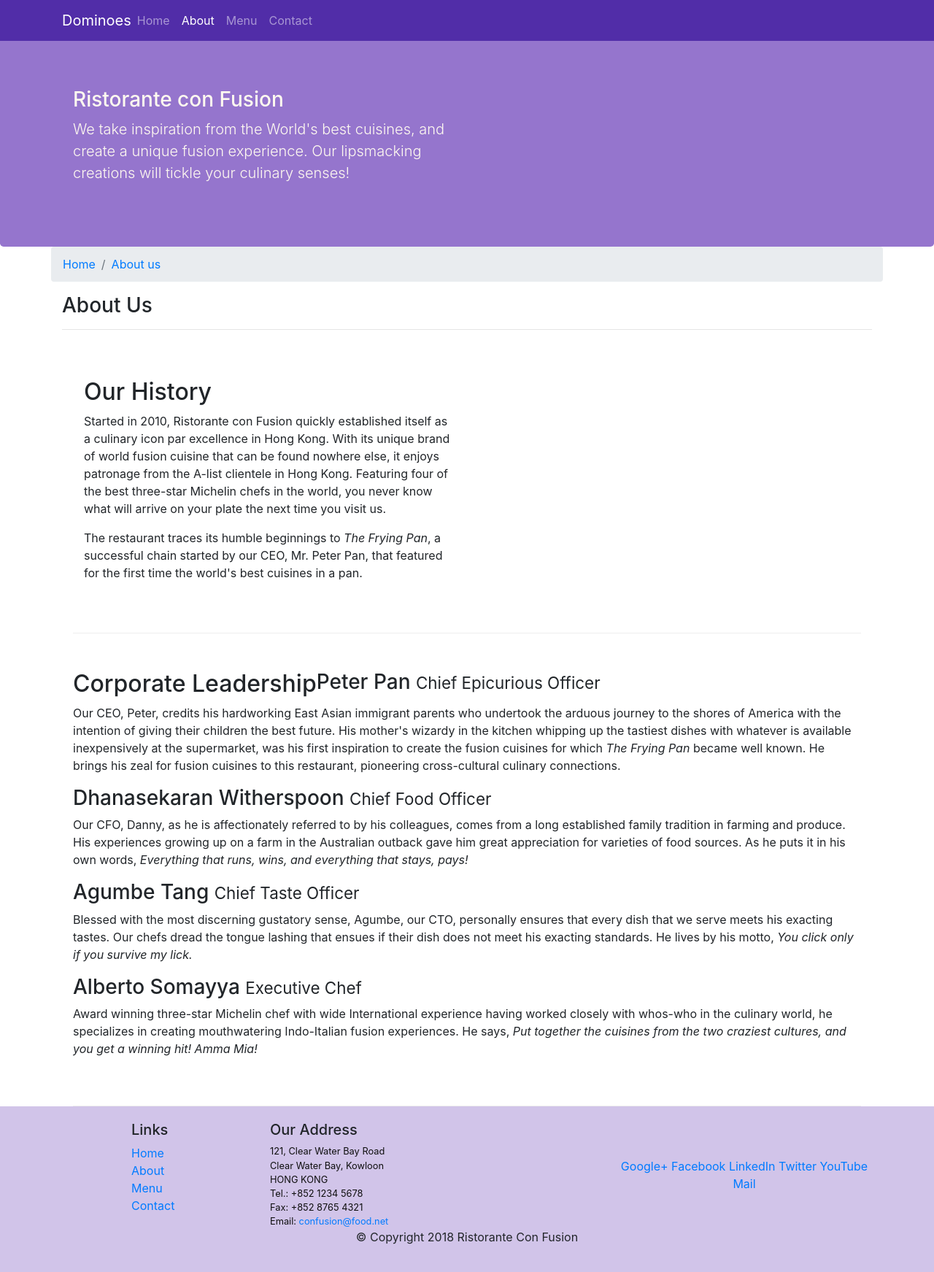
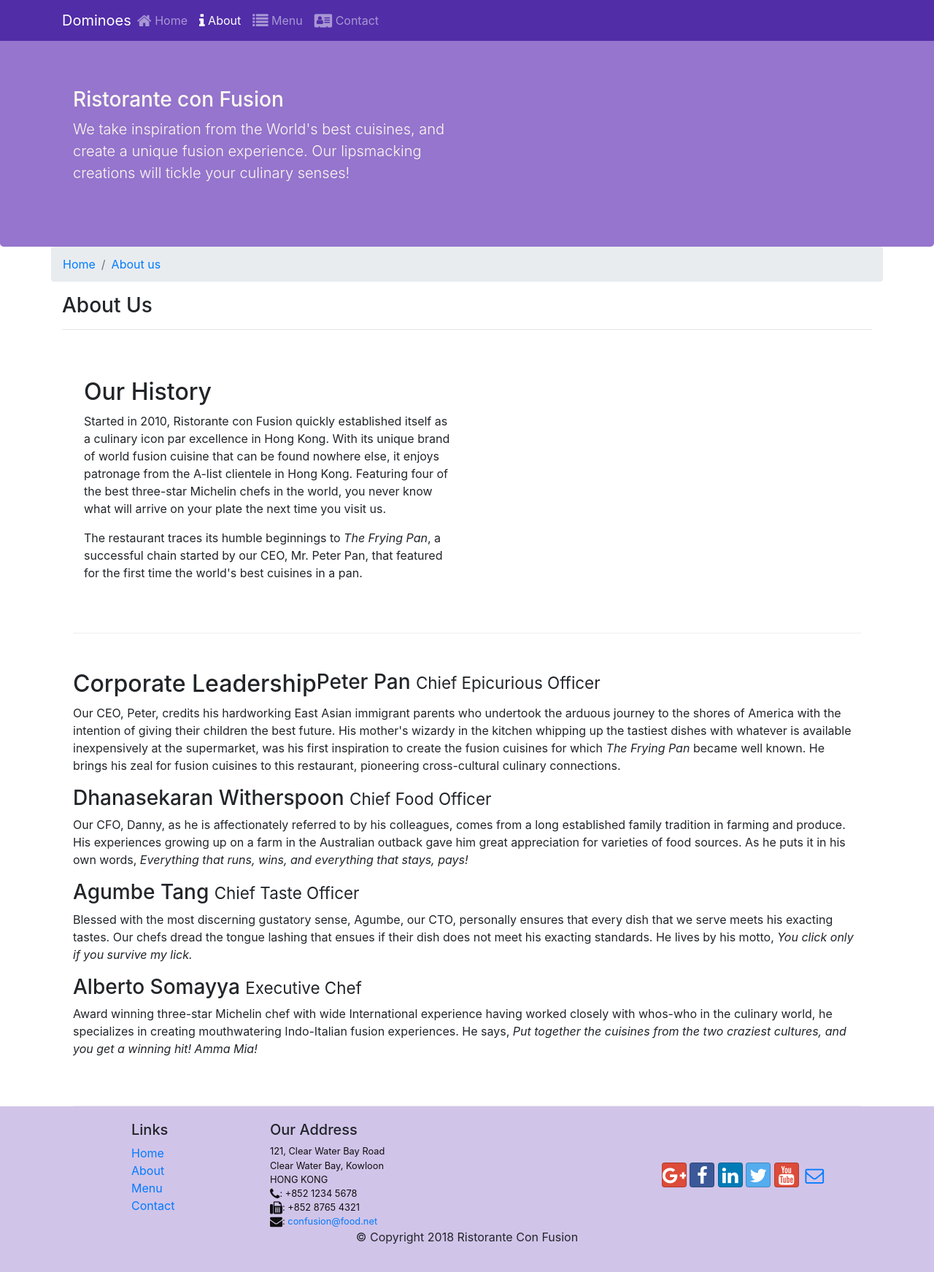
Before and after one commit to let-me-code/git-test, a website: page Aboutus.html in a window 1280 px wide. Shown: the whole page at 73% size. Drawn offline with nearby package versions, Linux system fonts and the light colour scheme.

Commit message:
Icon and Font

```diff
--- a/Aboutus.html
+++ b/Aboutus.html
@@ -8,6 +8,8 @@
       rel="stylesheet"
       href="node_modules/bootstrap/dist/css/bootstrap.min.css"
     />
+    <link rel="stylesheet" href="node_modules/font-awesome/css/font-awesome.min.css"/>
+    <link rel="stylesheet" href="node_modules/bootstrap-social/bootstrap-social.css"/>
     <link rel="stylesheet" href="css/style.css" />
   </head>
 
@@ -24,11 +26,11 @@
                   <a href="index.html" class="navbar-brand mr-auto">Dominoes</a>
                   <div class="collapse navbar-collapse" id="Navbar">
                       <ul class="navbar-nav mr-auto">
-                          <li class="nav-item"><a href="index.html" class="nav-link"> Home</a></li>
-                          <li class="nav-item">
-                            <a href="Aboutus.html" class="nav-link active"> About</a>
-                            <li class="nav-item"><a href="#" class="nav-link"> Menu</a></li>
-                            <li class="nav-item"><a href="#" class="nav-link"> Contact</a></li>
+                            <li class="nav-item "><a href="index.html" class="nav-link"> <span class="fa fa-home fa-lg"></span> Home</a></li>
+                            <li class="nav-item">
+                              <a href="Aboutus.html" class="nav-link active">  <span class="fa fa-info fa-lg"></span> About</a>
+                              <li class="nav-item"><a href="#" class="nav-link"> <span class="fa fa-list fa-lg"></span> Menu</a></li>
+                              <li class="nav-item"><a href="#" class="nav-link">  <span class="fa fa-address-card fa-lg"></span> Contact</a></li>
                           </li>
                         </ul>
                   </div>
@@ -153,19 +155,19 @@
               121, Clear Water Bay Road<br />
               Clear Water Bay, Kowloon<br />
               HONG KONG<br />
-              Tel.: +852 1234 5678<br />
-              Fax: +852 8765 4321<br />
-              Email: <a href="mailto:confusion@food.net">confusion@food.net</a>
+          <i class="fa fa-phone fa-lg"></i>: +852 1234 5678<br />
+            <i class="fa fa-fax fa-lg"></i>: +852 8765 4321<br />
+              <i class="fa fa-envelope fa-lg"></i>: <a href="mailto:confusion@food.net">confusion@food.net</a>
             </address>
           </div>
           <div class="col-12 col-sm-4 align-self-center">
             <div class="text-center">
-              <a href="http://google.com/+">Google+</a>
-              <a href="http://www.facebook.com/profile.php?id=">Facebook</a>
-              <a href="http://www.linkedin.com/in/">LinkedIn</a>
-              <a href="http://twitter.com/">Twitter</a>
-              <a href="http://youtube.com/">YouTube</a>
-              <a href="mailto:">Mail</a>
+              <a class="btn btn-social-icon btn-google" href="http://gmail.com"><i class="fa fa-google-plus"></i></a>
+              <a class="btn btn-social-icon btn-facebook" href="http://www.facebook.com/profile.php?id="><i class="fa fa-facebook fa-lg"></i></a>
+              <a class="btn btn-social-icon btn-linkedin" href="http://www.linkedin.com/in/"><i class="fa fa-linkedin fa-lg"></i></a>
+              <a class="btn btn-social-icon btn-twitter"  href="http://twitter.com/"><i class="fa fa-twitter fa-lg"></i></a>
+              <a class="btn btn-social-icon btn-google"  href="http://youtube.com/"><i class="fa fa-youtube fa-lg"></i></a>
+              <a  class="btn btn-social-icon" href="mailto:"><i class="fa fa-envelope-o fa-lg"></i></a>
             </div>
           </div>
         </div>
--- a/package.json
+++ b/package.json
@@ -4,10 +4,12 @@
   "description": "",
   "main": "index.html",
   "dependencies": {
+    "bootstrap": "^4.0.0",
+    "bootstrap-social": "^5.1.1",
+    "font-awesome": "^4.7.0",
     "jquery": "^3.3.1",
     "lite-server": "^2.5.4",
-    "popper.js": "^1.12.9",
-    "bootstrap": "^4.0.0"
+    "popper.js": "^1.12.9"
   },
   "devDependencies": {},
   "scripts": {
```
Also changed, not shown: index.html (+13 -6 lines), 1 other file.
